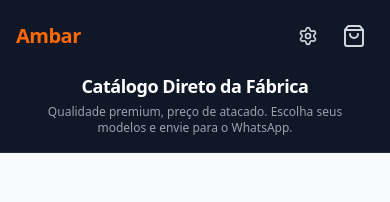
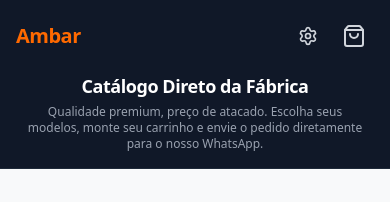
Before and after one commit to josepereiraguedes/Ambar, a React (Vite) app: page / in a window 390 px wide. Shown: the top 202 px of the page. Built offline with nearby package versions, Linux system fonts and the light colour scheme.

Commit message:
feat(admin): add customizable hero section texts
Allow administrators to update the hero title and subtitle via the admin panel, providing greater flexibility for branding the storefront landing area.

```diff
--- a/src/App.tsx
+++ b/src/App.tsx
@@ -118,13 +118,10 @@
 
           <div className="mt-4 sm:mt-0 text-center sm:absolute sm:left-1/2 sm:-translate-x-1/2 z-10 w-full sm:w-auto px-2 pointer-events-none">
             <h2 className="text-lg sm:text-xl lg:text-2xl font-extrabold text-white tracking-tight mb-1">
-              Catálogo Direto da Fábrica
+              {settings.heroTitle || 'Catálogo Direto da Fábrica'}
             </h2>
-            <p className="text-gray-400 text-xs sm:text-xs lg:text-sm max-w-md mx-auto hidden md:block">
-              Qualidade premium, preço de atacado. Escolha seus modelos, monte seu carrinho e envie o pedido diretamente para o nosso WhatsApp.
-            </p>
-            <p className="text-gray-400 text-xs sm:text-xs max-w-md mx-auto block md:hidden">
-              Qualidade premium, preço de atacado. Escolha seus modelos e envie para o WhatsApp.
+            <p className="text-gray-400 text-xs sm:text-xs lg:text-sm max-w-md mx-auto">
+              {settings.heroSubtitle || 'Qualidade premium, preço de atacado. Escolha seus modelos, monte seu carrinho e envie o pedido diretamente para o nosso WhatsApp.'}
             </p>
           </div>
 
--- a/src/components/AdminPanel.tsx
+++ b/src/components/AdminPanel.tsx
@@ -308,6 +308,20 @@
               </div>
 
               <div className="pt-4 border-t border-gray-200 mt-2">
+                <h4 className="text-sm font-bold text-gray-900 mb-4">Textos Iniciais</h4>
+                <div className="space-y-4">
+                  <div>
+                    <label className="block text-sm font-semibold text-gray-700 mb-1">Título Principal</label>
+                    <input type="text" value={settingsFormData.heroTitle || ''} onChange={e => setSettingsFormData({...settingsFormData, heroTitle: e.target.value})} className="w-full p-2.5 bg-white border border-gray-300 rounded-lg focus:ring-2 focus:ring-orange-500 outline-none" placeholder="Catálogo Direto da Fábrica" />
+                  </div>
+                  <div>
+                    <label className="block text-sm font-semibold text-gray-700 mb-1">Subtítulo (Texto de apresentação)</label>
+                    <textarea value={settingsFormData.heroSubtitle || ''} onChange={e => setSettingsFormData({...settingsFormData, heroSubtitle: e.target.value})} className="w-full p-2.5 bg-white border border-gray-300 rounded-lg focus:ring-2 focus:ring-orange-500 outline-none min-h-[80px]" placeholder="Qualidade premium..." />
+                  </div>
+                </div>
+              </div>
+
+              <div className="pt-4 border-t border-gray-200 mt-2">
                 <h4 className="text-sm font-bold text-gray-900 mb-4">Configurações do Rodapé</h4>
                 <div className="space-y-4">
                   <div>
--- a/src/hooks/useSettings.ts
+++ b/src/hooks/useSettings.ts
@@ -15,6 +15,8 @@
   instagramUrl?: string;
   facebookUrl?: string;
   tiktokUrl?: string;
+  heroTitle?: string;
+  heroSubtitle?: string;
 }
 
 export function useSettings() {
@@ -32,6 +34,8 @@
     instagramUrl: '',
     facebookUrl: '',
     tiktokUrl: '',
+    heroTitle: 'Catálogo Direto da Fábrica',
+    heroSubtitle: 'Qualidade premium, preço de atacado. Escolha seus modelos, monte seu carrinho e envie o pedido diretamente para o nosso WhatsApp.',
   });
 
   useEffect(() => {
@@ -50,6 +54,8 @@
         instagramUrl: parsed.instagramUrl ?? '',
         facebookUrl: parsed.facebookUrl ?? '',
         tiktokUrl: parsed.tiktokUrl ?? '',
+        heroTitle: parsed.heroTitle ?? 'Catálogo Direto da Fábrica',
+        heroSubtitle: parsed.heroSubtitle ?? 'Qualidade premium, preço de atacado. Escolha seus modelos, monte seu carrinho e envie o pedido diretamente para o nosso WhatsApp.',
       });
     } else {
       localStorage.setItem('@ambar:settings', JSON.stringify(settings));
```
